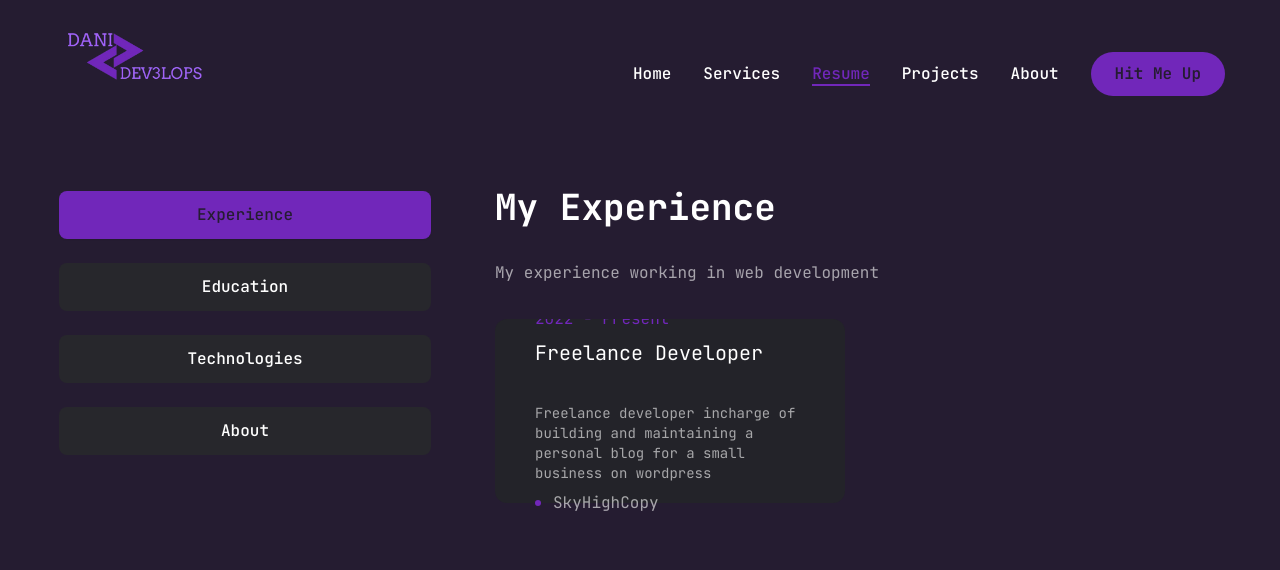
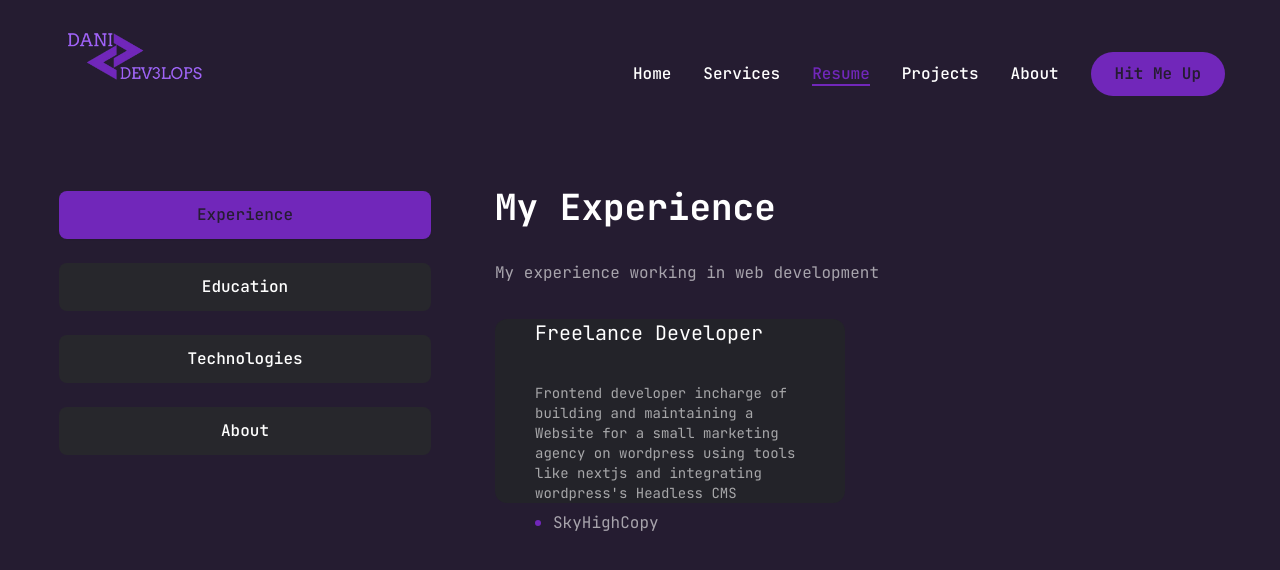
Before and after one commit to DaniDevelops/Personal-Website, a Next.js app: page /resume in a window 1280 px wide. Shown: the top 570 px of the page. Built offline with nearby package versions, Linux system fonts and the light colour scheme.

Commit message:
implement updates

```diff
--- a/constants/index.ts
+++ b/constants/index.ts
@@ -114,8 +114,8 @@ export const experience = {
       company: "SkyHighCopy",
       role: "Freelance Developer",
       description:
-        "Freelance developer incharge of building and maintaining a personal blog for a small business on wordpress",
-      duration: "2022 - Present",
+        "Frontend developer incharge of building and maintaining a Website for a small marketing agency on wordpress using tools like nextjs and integrating wordpress's Headless CMS",
+      duration: "March 2023 - June 2024",
     },
   ],
 };
```
Also changed, not shown: 2 other files (tests, documents, lock files or other folders).
